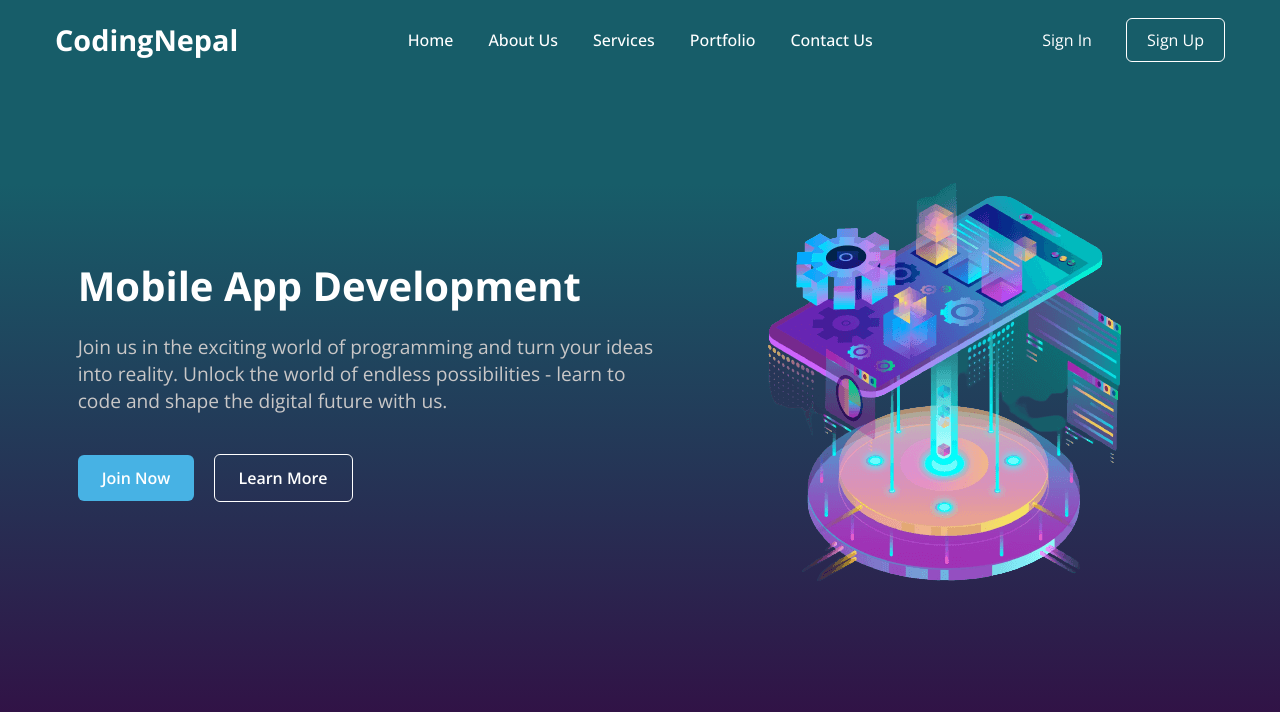
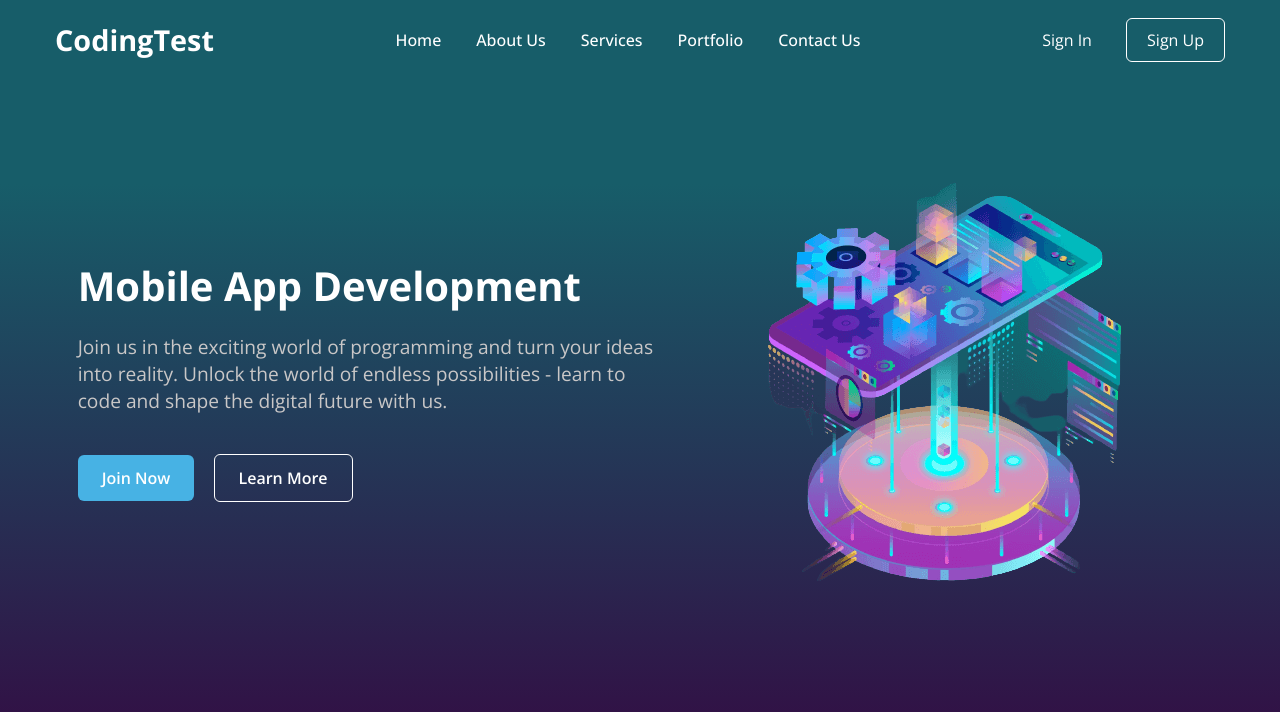
Before and after one commit to MinhVuongChu/vuongchu, a plain HTML site: page index.html in a window 1280 px wide. Drawn offline with nearby package versions, Linux system fonts and the light colour scheme.

Commit message:
Update index.html

```diff
--- a/index.html
+++ b/index.html
@@ -1,16 +1,14 @@
 <!DOCTYPE html>
-<!-- Coding By CodingNepal - www.codingnepalweb.com -->
-<html lang="en">
   <head>
     <meta charset="UTF-8" />
     <meta name="viewport" content="width=device-width, initial-scale=1.0" />
-    <title>Responsive Website Homepage HTML and CSS | CodingNepal</title>
+    <title>Website login test</title>
     <link rel="stylesheet" href="style.css" />
   </head>
   <body>
     <header class="header">
       <nav class="navbar">
-        <h2 class="logo"><a href="#">CodingNepal</a></h2>
+        <h2 class="logo"><a href="#">CodingTest</a></h2>
         <input type="checkbox" id="menu-toggle" />
         <label for="menu-toggle" id="hamburger-btn">
           <svg xmlns="http://www.w3.org/2000/svg" height="24" viewBox="0 0 24 24" width="24">
```
